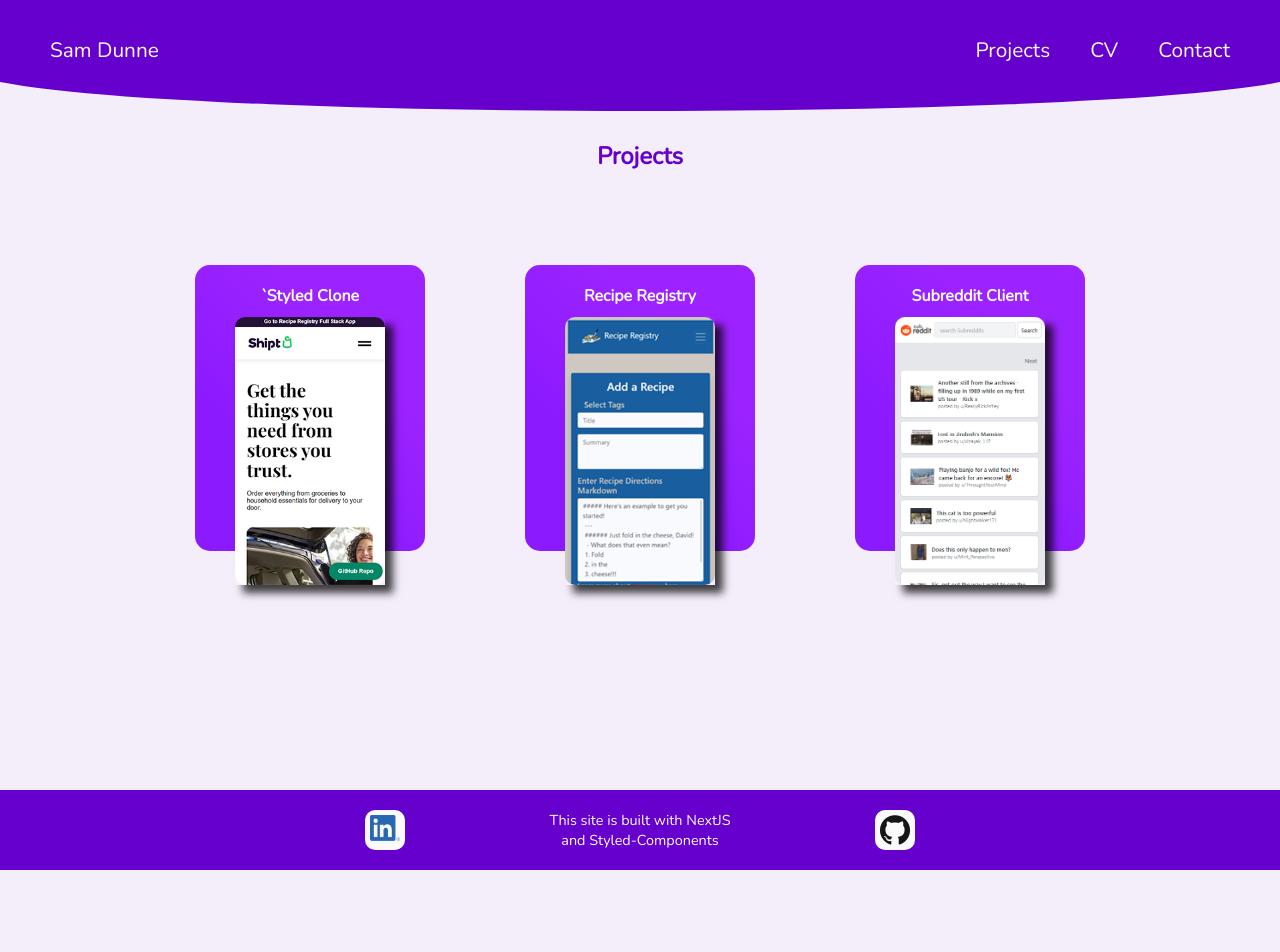
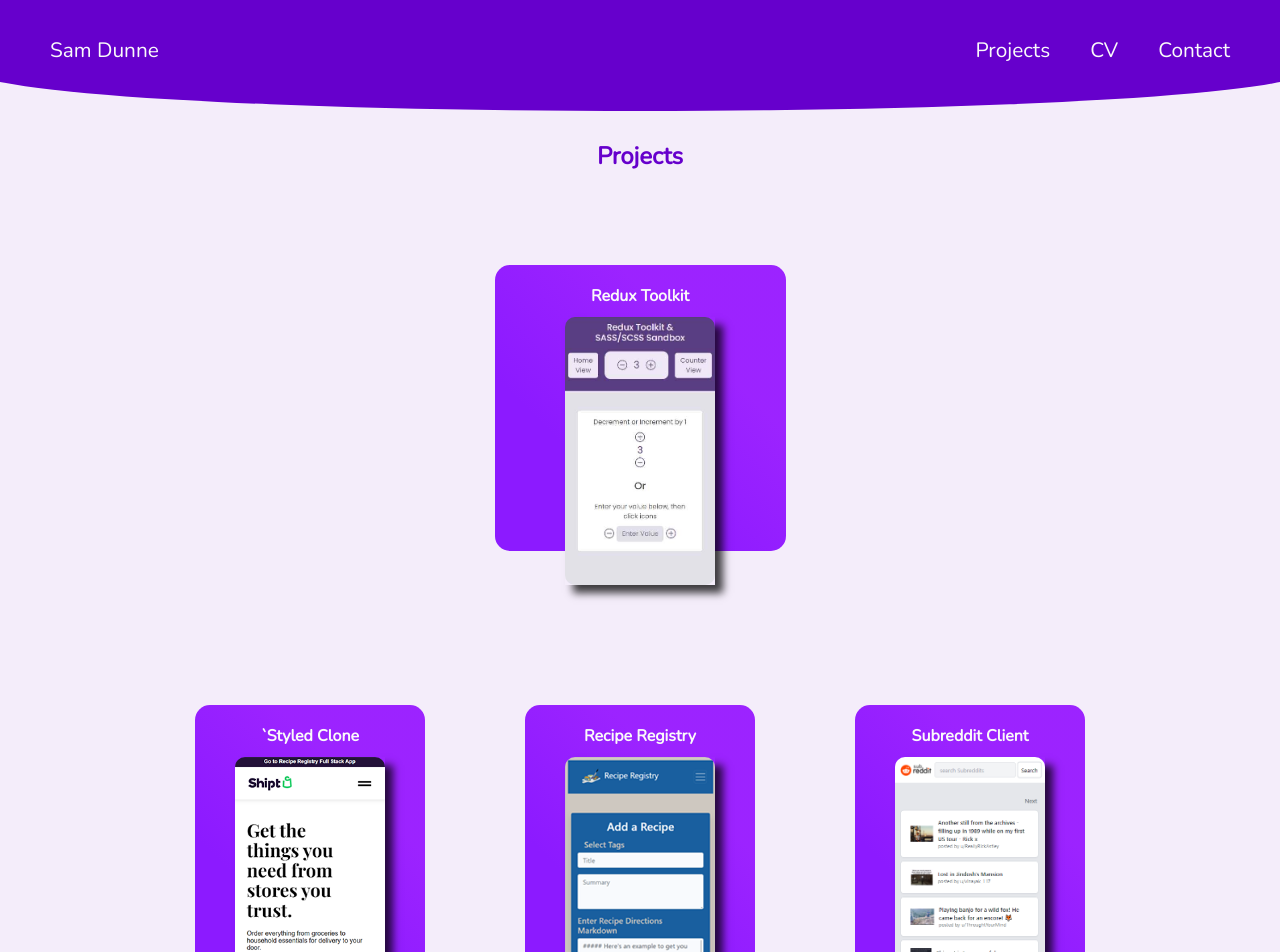
Before and after one commit to Sam-Dunne/portfolio-next-styledcomponents, a Next.js app: page /projects in a window 1280 px wide. Shown: the top 952 px of the page. Before the commit the page ends 870 px from the top, so only its background shows below. Built offline with nearby package versions, Linux system fonts and the light colour scheme.

Commit message:
adding RTK card to Projects view and ping to heroku dyno on home page

```diff
--- a/pages/index.js
+++ b/pages/index.js
@@ -46,6 +46,7 @@ export default function Home() {
   useEffect(() => {
     fetch('https://recipe-registry.herokuapp.com', { mode: 'no-cors' })
     fetch('https://blooming-wave-03926.herokuapp.com/', { mode: 'no-cors' })
+    fetch('https://learning-redux.herokuapp.com/', { mode: 'no-cors' })
   }, [])
 
   return (
--- a/pages/projects.js
+++ b/pages/projects.js
@@ -186,6 +186,21 @@ export default function Projects() {
             <Container>
                 <ProjectsSection>
                     <ProjectsCard>
+                        <ProjectsTitle>Redux Toolkit</ProjectsTitle>
+                        <Fudge></Fudge>
+                        <ProjectsCardWrapper>
+                            <ProjectImageContainer>
+                                <a href='https://blooming-wave-03926.herokuapp.com/' rel='noopener noreferrer' target='_blank'>
+                                    <ProjectImageWrapper>
+                                        <ProjectsImage src='/rtk.jpg' alt='shipt clone mobile view' width={224} height={400} objectFit='cover' layout='responsive' priority={true} />
+                                    </ProjectImageWrapper>
+                                </a>
+                            </ProjectImageContainer>
+                        </ProjectsCardWrapper>
+                    </ProjectsCard>
+                </ProjectsSection>
+                <ProjectsSection>
+                    <ProjectsCard>
                         <ProjectsTitle>`Styled Clone</ProjectsTitle>
                         <Fudge></Fudge>
                         <ProjectsCardWrapper>
```
Also changed, not shown: public/rtk.jpg (added).
